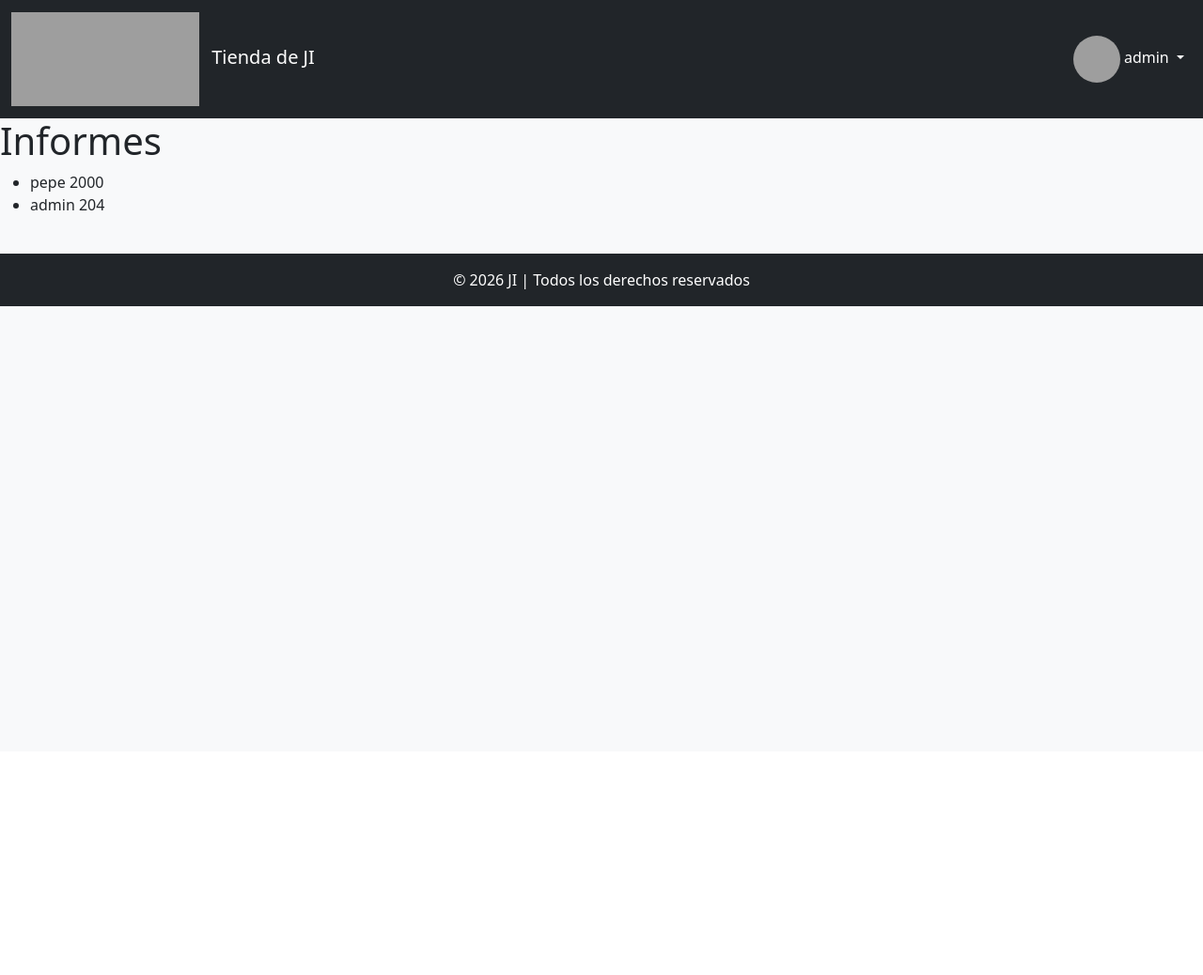
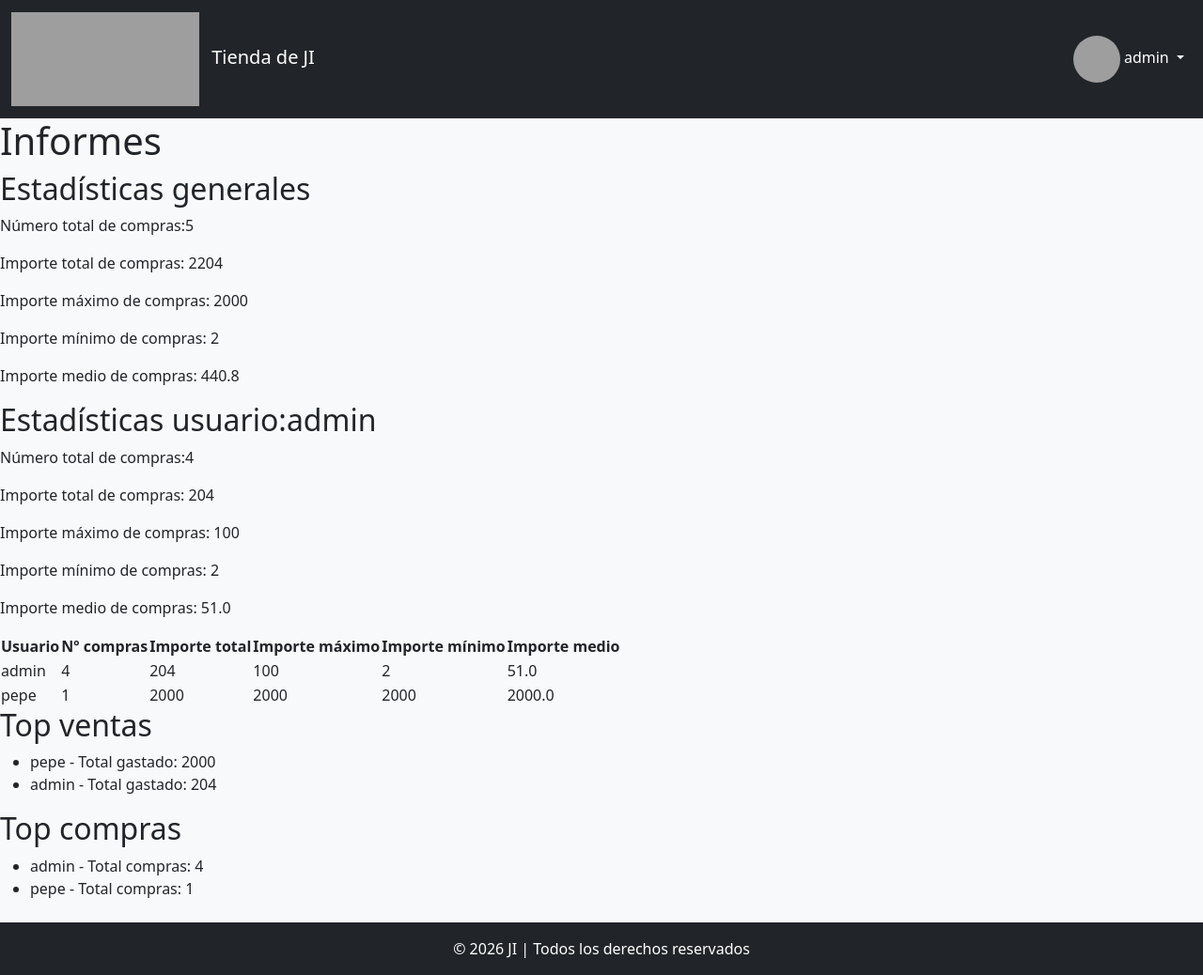
Before and after one commit to jihuertas/tiendavirtual26, a Django app: page /tienda/informes in a window 1280 px wide. Shown: the whole page at 94% size. Before the commit the page ends 326 px from the top, so only its background shows below. Run offline with Django 5.2, Linux system fonts and the light colour scheme; a user stored in the database is signed in; data comes from the database, SQL or seed files in the repository; both versions use the stored data as it was after the commit; grey boxes are pictures that could not be loaded.

Commit message:
Informes

```diff
--- a/app/templates/app/informes.html
+++ b/app/templates/app/informes.html
@@ -6,11 +6,55 @@
 
 <h1>Informes</h1>
 
-    <table>
-        <ul>
-            {% for c in clientes %}
-                <li>{{c}} {{c.total_gastado}}</li>
+<h2>Estadísticas generales</h2>
+<p>Número total de compras:{{estadisticas.n_total}} </p>
+<p>Importe total de compras:  {{estadisticas.total_importe}}</p>
+<p>Importe máximo de compras: {{estadisticas.max_importe}}</p>
+<p>Importe mínimo de compras: {{estadisticas.min_importe}}</p>
+<p>Importe medio de compras: {{estadisticas.avg_importe}}</p>
+
+
+<h2>Estadísticas usuario:{{user.username}}</h2>
+<p>Número total de compras:{{estadistica_usuario.n_total}} </p>
+<p>Importe total de compras:  {{estadistica_usuario.total_importe}}</p>
+<p>Importe máximo de compras: {{estadistica_usuario.max_importe}}</p>
+<p>Importe mínimo de compras: {{estadistica_usuario.min_importe}}</p>
+<p>Importe medio de compras: {{estadistica_usuario.avg_importe}}</p>
+
+<table>
+    <thead>
+        <th>Usuario</th>
+        <th>Nº compras</th>
+        <th>Importe total</th>
+        <th>Importe máximo</th>
+        <th>Importe mínimo</th>
+        <th>Importe medio</th>
+    </thead>
+    <tbody>
+            {% for cliente in estadistica_clientes %}
+            <tr>
+                <td>{{cliente.username}}</td>
+                <td>{{cliente.n_total}}</td>
+                <td>{{cliente.total_importe}}</td>
+                <td>{{cliente.max_importe}}</td>
+                <td>{{cliente.min_importe}}</td>
+                <td>{{cliente.avg_importe}}</td>
+            </tr>
+
             {% endfor %}
-        </ul>
-    </table>
+    </tbody>
+</table>
+
+<h2>Top ventas</h2>
+<ul>
+    {% for topcliente in topclientes %}
+        <li>{{topcliente}} - Total gastado: {{topcliente.total_gastado}}</li>
+    {% endfor %}
+</ul>
+<h2>Top compras</h2>
+<ul>
+    {% for topcompra in topcompras %}
+        <li>{{topcompra}} - Total compras: {{topcompra.total_compras}} </li>
+    {% endfor %}
+</ul>
 {% endblock %}
--- a/app/views.py
+++ b/app/views.py
@@ -8,8 +8,8 @@ from .models import Producto, Compra, Usuario
 from django.urls import reverse_lazy
 from .forms import CompraForm
 from django.contrib import messages
-from django.db.models import Sum
-
+from django.db.models import Sum,Count, Max, Avg, Min
+from django.contrib.auth.decorators import login_required
 
 # Create your views here.
 class ProductoListView(ListView):
@@ -97,10 +97,31 @@ class PerfilView(TemplateView):
 
         return contexto
 
-
+@login_required
 def informes(request):
 
     topclientes = Usuario.objects.annotate(total_gastado = Sum("compras__importe")).order_by("-total_gastado")[:10]
+    topcompras=Usuario.objects.annotate(total_compras=Count("compras")).order_by("-total_compras")[:10]
+
+    estadistica = Compra.objects.aggregate(n_total = Count("id"), total_importe = Sum("importe"), max_importe = Max("importe"), min_importe = Min("importe"), avg_importe = Avg("importe"))
+
+    estadistica_clientes = Usuario.objects.annotate(n_total = Count("compras__id"),
+                                                    total_importe = Sum("compras__importe"),
+                                                    max_importe = Max("compras__importe"),
+                                                    min_importe = Min("compras__importe"),
+                                                    avg_importe = Avg("compras__importe"))
 
 
-    return render(request, "app/informes.html" ,{"clientes":topclientes})
+    estadistica_usuario=Compra.objects.filter(usuario=request.user).aggregate(
+                                                            n_total = Count("id"),
+                                                            total_importe = Sum("importe"),
+                                                            max_importe = Max("importe"),
+                                                            min_importe = Min("importe"),
+                                                            avg_importe = Avg("importe")
+    )
+    context={"topclientes":topclientes,"topcompras":topcompras, "estadisticas":estadistica,"estadistica_usuario":estadistica_usuario, "estadistica_clientes": estadistica_clientes}
+
+
+
+
+    return render(request, "app/informes.html" ,context)
```
Also changed, not shown: db.sqlite3.
